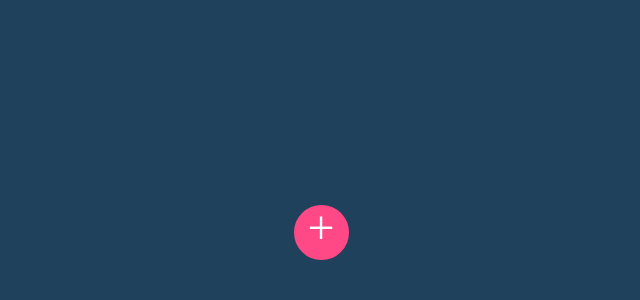
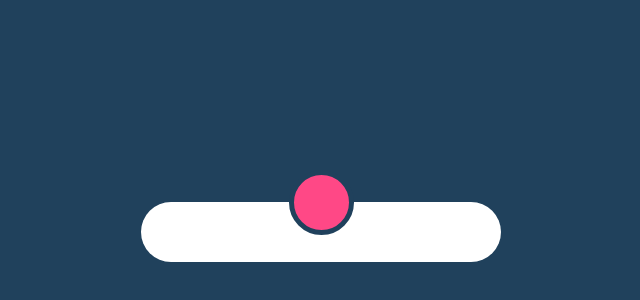
Before and after one commit to sahatk/Online_Tutorial, a plain HTML site: page modal/index01.html in a window 1280 px wide. Shown: the part 168-468 px from the top of the page, without its empty margins (319-959 px from the left). Drawn offline with Linux system fonts and the light colour scheme.

Commit message:
2022-11-04

```diff
--- a/modal/css/index01.css
+++ b/modal/css/index01.css
@@ -1,7 +1,9 @@
+@import url('https://fonts.googleapis.com/css2?family=Poppins:100,200,300,400,500,600,700,800,900');
 *{
     margin: 0;
     padding: 0;
     box-sizing: border-box;
+    font-family: 'Poppins', sans-serif;
 }
 :root{ --clr: #20415c;}
 body{
@@ -12,12 +14,17 @@ body{
     background: var(--clr);
 }
 .navigation{
+    width: 65px;
+    height: 65px;
     position: relative;
     display: flex;
     justify-content: center;
     align-items: center;
 }
 .menuToggle{
+    display: flex;
+    justify-content: center;
+    align-items: center;
     position: relative;
     width: 65px;
     height: 65px;
@@ -26,17 +33,23 @@ body{
     border-radius: 50%;
     cursor: pointer;
     z-index: 10;
+    transform: translateY(-30px);
+    color: #fff;
+    font-size: 3em;
 }
-.menuToggle::after{
-    content:"+";
+.menuToggle::before{
+    content:'';
     position: absolute;
-    top: 40%;
-    left: 50%;
-    transform: translate(-50%, -50%);
-    font-size: 3em;
-    color: #fff;
+
     transition: 1.5s;
 }
-.menuToggle:hover::before{
+.menuToggle.active::before{
     transform: rotate(225deg);
 }
+.menu{
+    position: absolute;
+    width: 360px;
+    height: 60px;
+    background: #fff;
+    border-radius: 70px;
+}
--- a/modal/index01.html
+++ b/modal/index01.html
@@ -9,8 +9,9 @@
 </head>
 <body>
     <div class="navigation">
-        <div class="menuToggle"></div>
+        <div class="menuToggle"><i></i></div>
         <div class="menu"></div>
     </div>
+    <script src="js/index01.js"></script>
 </body>
 </html>
--- /dev/null
+++ b/modal/js/index01.js
@@ -0,0 +1,4 @@
+let menuToggle = document.querySelector(".menuToggle");
+menuToggle.onclick = function(){
+    menuToggle.classList.toggle('active');
+}
```
